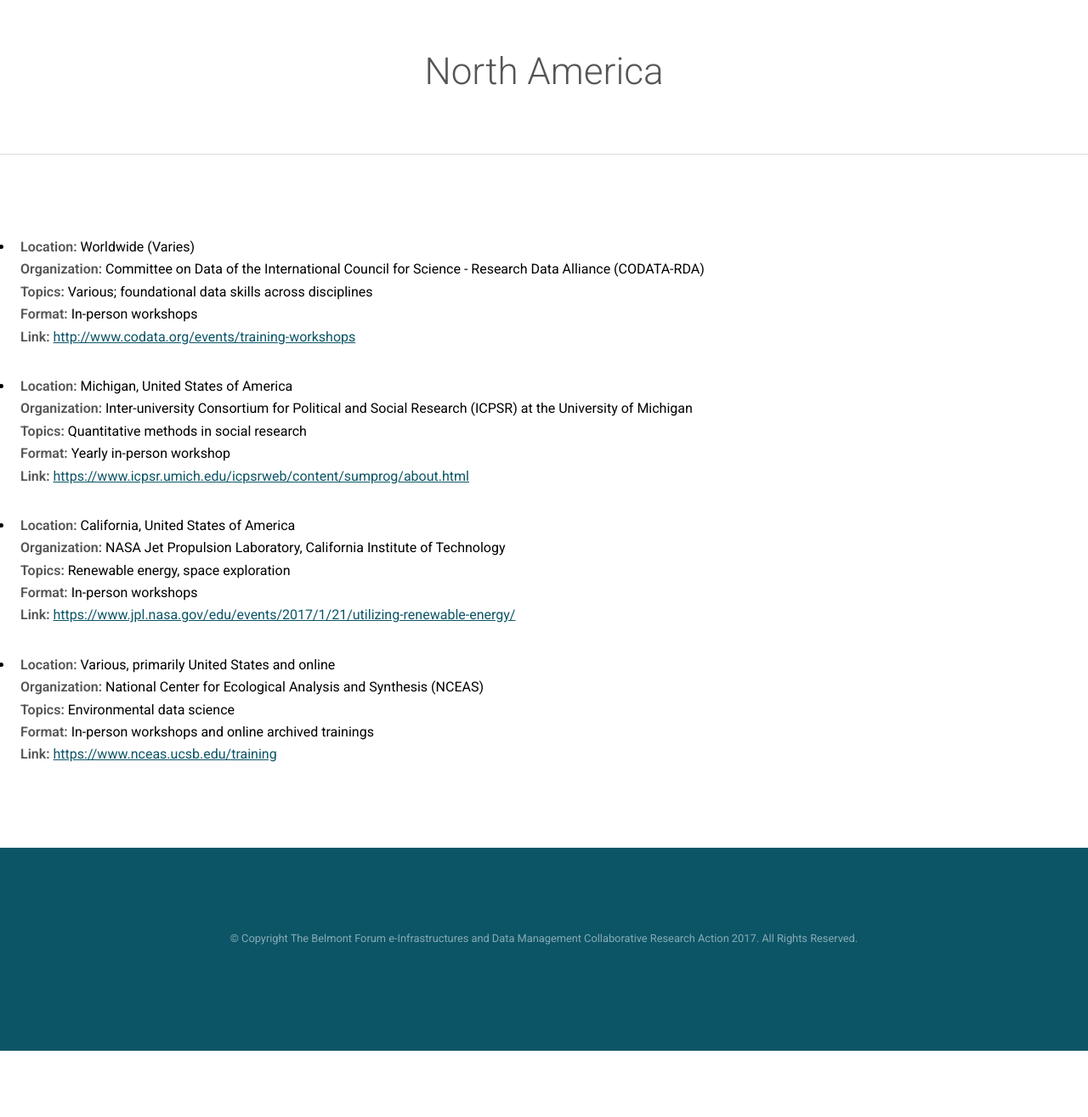
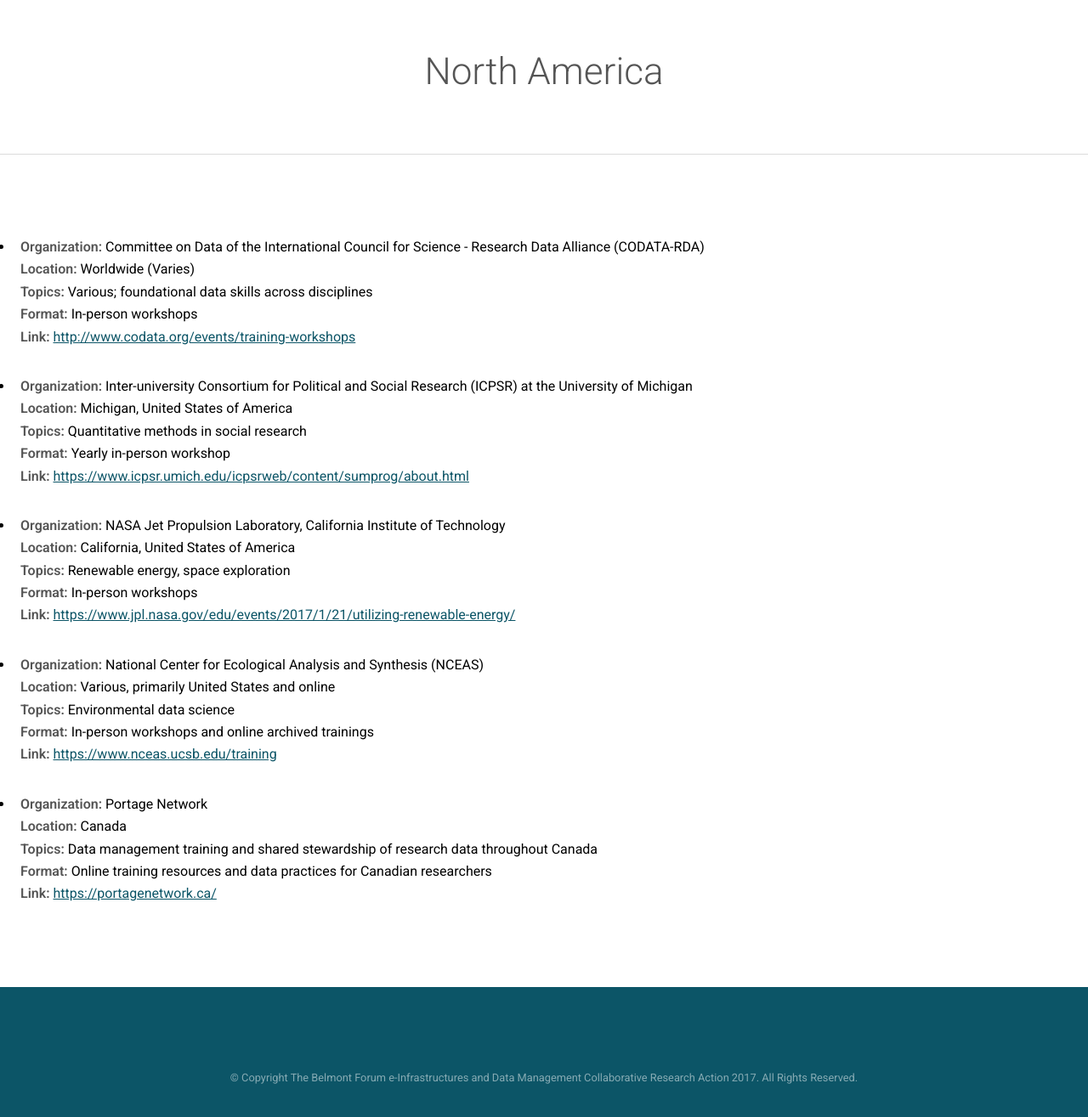
Before and after one commit to bfe-inf/toolkit, a Jekyll site: the page dmt-northamerica.html, which Jekyll copies as it is, in a window 1280 px wide and 1400 px high, scrolled down 415 px. Shown: the top 1315 px of the window at 85% size. Built offline with Jekyll 4.4.1, drawn with Linux system fonts in a browser that asks for light colours; before the commit the page ends 1652 px from its top, so only the background shows below that.

Commit message:
Update dmt-northamerica.html

```diff
--- a/dmt-northamerica.html
+++ b/dmt-northamerica.html
@@ -50,32 +50,41 @@
 			<section id="two" class="wrapper">
       				<div class"inner">
 					<ul>
-	     					<li> <strong>Location:</strong> Worldwide (Varies)  <br/>
-             	   				<strong>Organization:</strong> Committee on Data of the International Council for Science - Research Data Alliance (CODATA-RDA)  <br/>
+	     					<li> <strong>Organization:</strong> Committee on Data of the International Council for Science - Research Data Alliance (CODATA-RDA)  <br/>
+						<strong>Location:</strong> Worldwide (Varies)  <br/>
 		   				<strong>Topics:</strong> Various; foundational data skills across disciplines <br/>
 						<strong>Format:</strong> In-person workshops <br/>
 		   				<strong>Link:</strong> <a href="http://www.codata.org/events/training-workshops" target="_blank">http://www.codata.org/events/training-workshops</a></li>
       					</ul>
 					<ul>
-	     					<li> <strong>Location:</strong> Michigan, United States of America <br/>
-             	   				<strong>Organization:</strong> Inter-university Consortium for Political and Social Research (ICPSR) at the University of Michigan <br/>
+
+						<li> <strong>Organization:</strong> Inter-university Consortium for Political and Social Research (ICPSR) at the University of Michigan <br/>
+						<strong>Location:</strong> Michigan, United States of America <br/>
 		   				<strong>Topics:</strong> Quantitative methods in social research <br/>
 						<strong>Format:</strong> Yearly in-person workshop <br/>
 		   				<strong>Link:</strong> <a href="https://www.icpsr.umich.edu/icpsrweb/content/sumprog/about.html" target="_blank">https://www.icpsr.umich.edu/icpsrweb/content/sumprog/about.html</a></li>
       					</ul>
 					<ul>
-	     					<li> <strong>Location:</strong> California, United States of America <br/>
-             	   				<strong>Organization:</strong> NASA Jet Propulsion Laboratory, California Institute of Technology <br/>
+	     					<li> <strong>Organization:</strong> NASA Jet Propulsion Laboratory, California Institute of Technology <br/>
+						<strong>Location:</strong> California, United States of America <br/>
 		   				<strong>Topics:</strong> Renewable energy, space exploration <br/>
 						<strong>Format:</strong> In-person workshops <br/>
 		   				<strong>Link:</strong> <a href="https://www.jpl.nasa.gov/edu/events/2017/1/21/utilizing-renewable-energy/" target="_blank">https://www.jpl.nasa.gov/edu/events/2017/1/21/utilizing-renewable-energy/</a></li>
       					</ul>
 					<ul>
-	     					<li> <strong>Location:</strong> Various, primarily United States and online <br/>
-             	   				<strong>Organization:</strong> National Center for Ecological Analysis and Synthesis (NCEAS) <br/>
+
+						<li> <strong>Organization:</strong> National Center for Ecological Analysis and Synthesis (NCEAS) <br/>
+						<strong>Location:</strong> Various, primarily United States and online <br/>
 		   				<strong>Topics:</strong> Environmental data science <br/>
 						<strong>Format:</strong> In-person workshops and online archived trainings  <br/>
 		   				<strong>Link:</strong> <a href="https://www.nceas.ucsb.edu/training" target="_blank">https://www.nceas.ucsb.edu/training</a></li>
+      					</ul>
+					<ul>
+	     					<li> <strong>Organization:</strong> Portage Network <br/>
+             	   				<strong>Location:</strong> Canada <br/>
+		   				<strong>Topics:</strong> Data management training and shared stewardship of research data throughout Canada <br/>
+						<strong>Format:</strong> Online training resources and data practices for Canadian researchers <br/>
+		   				<strong>Link:</strong> <a href="https://portagenetwork.ca/" target="_blank">https://portagenetwork.ca/</a></li>
       					</ul>
      				 </div>
 	  		</section>
```
